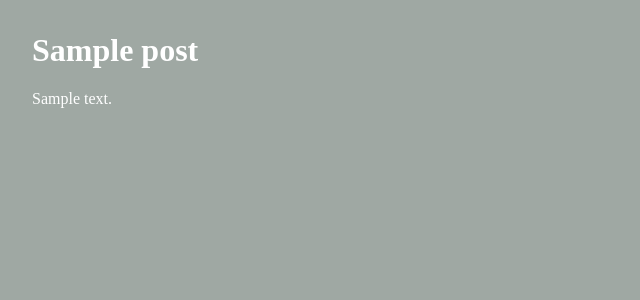
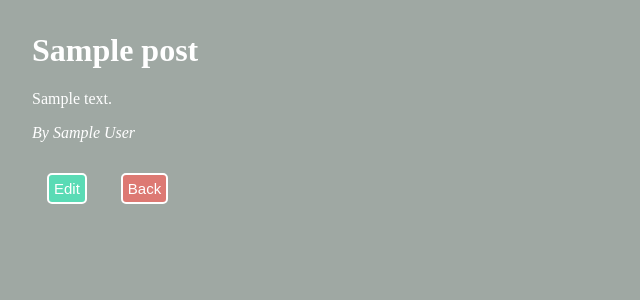
Before and after one commit to giuliana5/flask-blogly, a Flask app: page /posts/1 in a window 1280 px wide. Shown: the top 300 px of the page, without its empty margins (0-640 px from the left). Run offline with Flask 3, Linux system fonts and the light colour scheme; tables that the repository leaves empty hold one stand-in row (values such as "Sample post").

Commit message:
Added buttons to edit and go back to user page.

```diff
--- a/templates/post.html
+++ b/templates/post.html
@@ -6,4 +6,11 @@
 
 <p>{{post.content}}</p>
 
+<p><i>By {{post.user.full_name}}</i></p>
+
+<form>
+    <button formaction="/posts/{{post.post_id}}/edit" formmethod="GET">Edit</button>
+    <button formaction="/users/{{post.user.id}}" formmethod="GET" class="cancel">Back</button>
+</form>
+
 {% endblock %}
```
